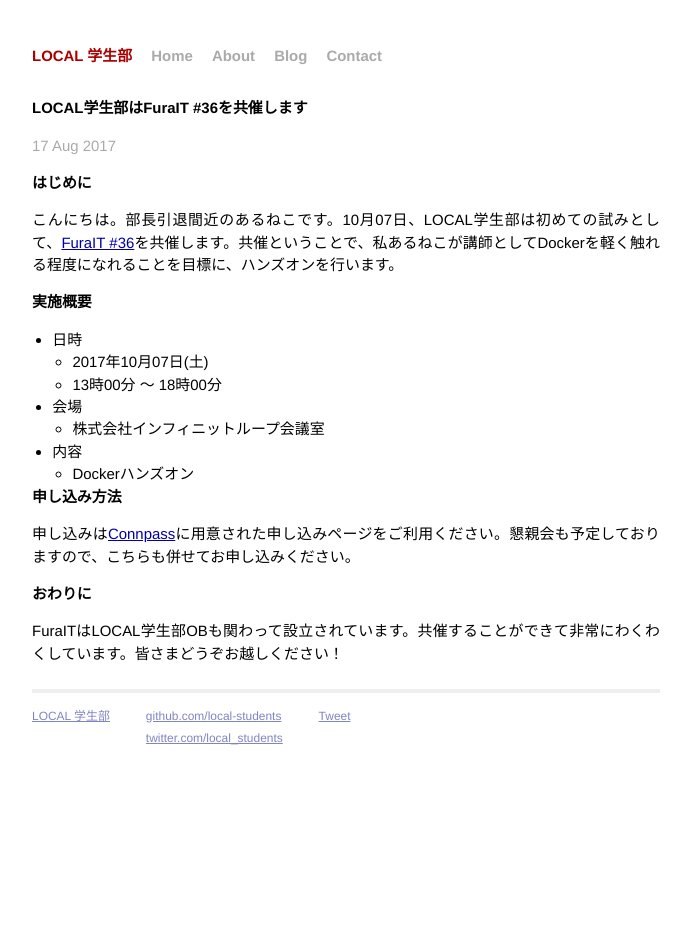
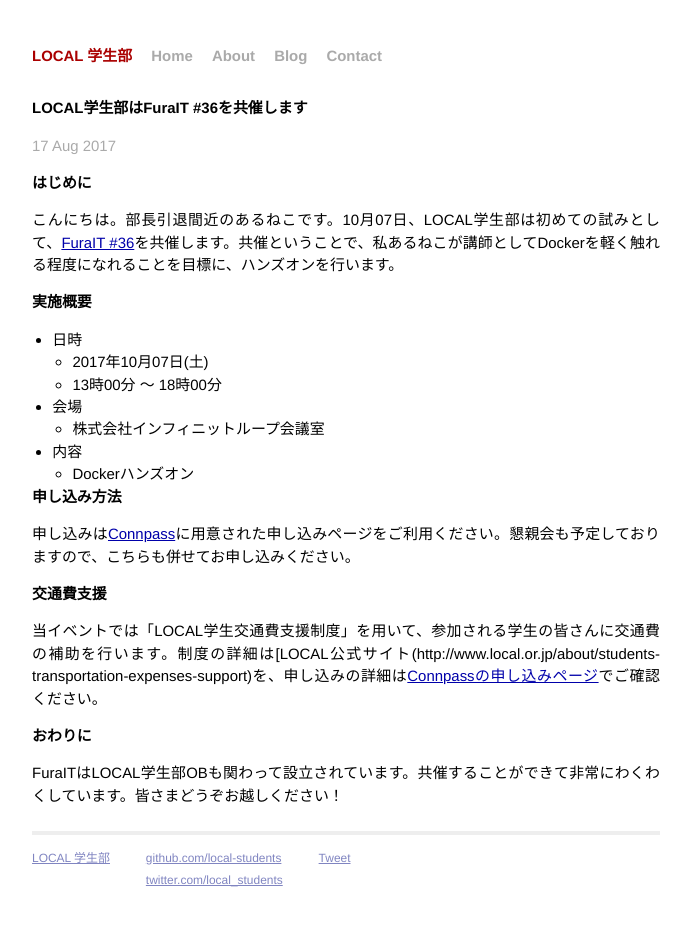
Before and after one commit to local-students/local-students.github.io, a Jekyll site: the page built from _posts/2017-08-17-furait36.markdown, in a window 1280 px wide. Shown: the whole page, without its empty margins (294-985 px from the left). Built offline with Jekyll 4.4.1, drawn with Linux system fonts in a browser that asks for light colours; Markdown is read by kramdown in place of the engine named in the settings; comment, search, counter and statistics services are not loaded.

Commit message:
学生交通費支援制度について追記

```diff
--- a/_posts/2017-08-17-furait36.markdown
+++ b/_posts/2017-08-17-furait36.markdown
@@ -20,5 +20,8 @@ categories: MTG
 # 申し込み方法
 申し込みは[Connpass](https://furait.connpass.com/event/64481/)に用意された申し込みページをご利用ください。懇親会も予定しておりますので、こちらも併せてお申し込みください。
 
+# 交通費支援
+当イベントでは「LOCAL学生交通費支援制度」を用いて、参加される学生の皆さんに交通費の補助を行います。制度の詳細は[LOCAL公式サイト(http://www.local.or.jp/about/students-transportation-expenses-support)を、申し込みの詳細は[Connpassの申し込みページ](https://furait.connpass.com/event/64481/)でご確認ください。
+
 # おわりに
 FuraITはLOCAL学生部OBも関わって設立されています。共催することができて非常にわくわくしています。皆さまどうぞお越しください！
```
